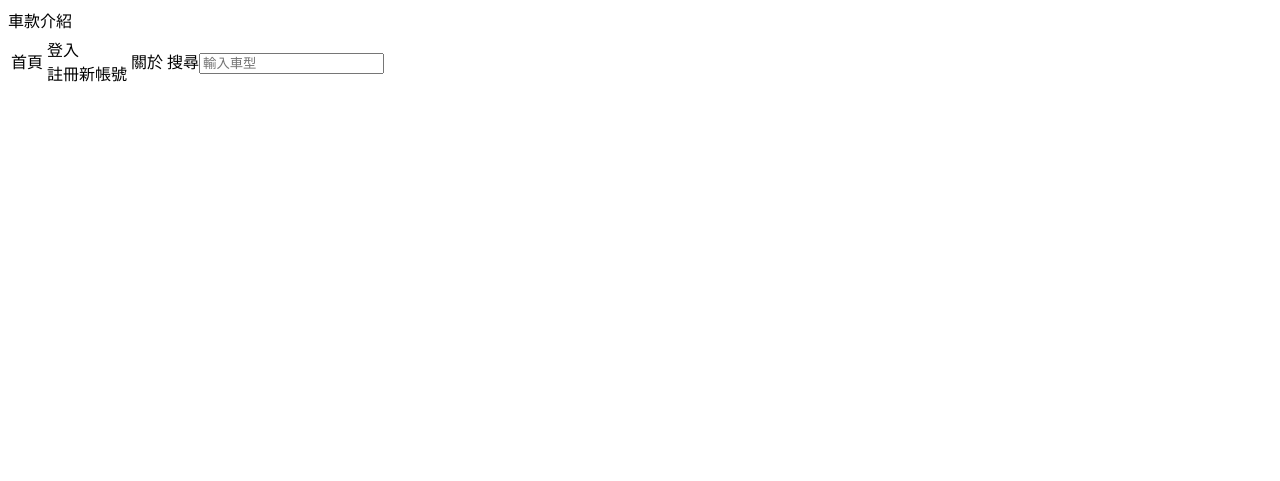
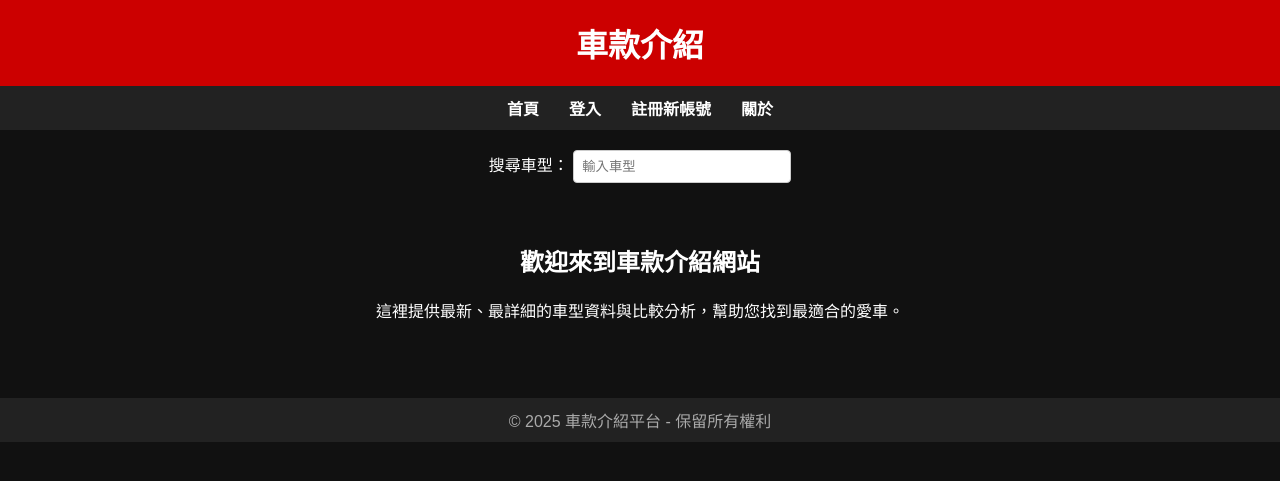
Before and after one commit to Leon5215/LEON, a PHP site: page / in a window 1280 px wide. Shown: the top 481 px of the page. Run offline with PHP 8.4, Linux system fonts and the light colour scheme.

Commit message:
Add files via upload

```diff
--- a/index.php
+++ b/index.php
@@ -1,17 +1,36 @@
 <!DOCTYPE html>
-<html lang="en">
+<html lang="zh-Hant">
 <head>
     <meta charset="UTF-8">
     <meta name="viewport" content="width=device-width, initial-scale=1.0">
-    <title>首頁</title>
+    <title>車款介紹首頁</title>
+    <link rel="stylesheet" href="style.css">
 </head>
 <body>
+    <header>
+        <h1>車款介紹</h1>
+    </header>
 
-<table>
-<tr>車款介紹</tr>
-<tr><td>首頁</td><td>登入<br>註冊新帳號</td><td>關於</td><td>搜尋<input type="text" name="keyword" placeholder="輸入車型"
-                    value="<?php echo isset($_GET['keyword']) ? $_GET['keyword'] : ''; ?>"></td></tr>
-<tr></tr>
-</table>
+    <nav>
+        <a href="#">首頁</a>
+        <a href="#">登入</a>
+        <a href="#">註冊新帳號</a>
+        <a href="#">關於</a>
+    </nav>
+
+    <div class="search-box">
+        <label for="search">搜尋車型：</label>
+        <input type="text" id="search" name="keyword" placeholder="輸入車型"
+            value="<?php echo isset($_GET['keyword']) ? $_GET['keyword'] : ''; ?>">
+    </div>
+
+    <main>
+        <h2>歡迎來到車款介紹網站</h2>
+        <p>這裡提供最新、最詳細的車型資料與比較分析，幫助您找到最適合的愛車。</p>
+    </main>
+
+    <footer>
+        &copy; 2025 車款介紹平台 - 保留所有權利
+    </footer>
 </body>
 </html>
--- /dev/null
+++ b/style.css
@@ -0,0 +1,60 @@
+body {
+    margin: 0;
+    font-family: Arial, sans-serif;
+    background-color: #111;
+    color: #fff;
+}
+
+header {
+    background-color: #c00;
+    padding: 20px;
+    text-align: center;
+}
+
+header h1 {
+    margin: 0;
+    color: white;
+}
+
+nav {
+    background-color: #222;
+    padding: 10px 0;
+    display: flex;
+    justify-content: center;
+    gap: 30px;
+}
+
+nav a {
+    color: #fff;
+    text-decoration: none;
+    font-weight: bold;
+}
+
+nav a:hover {
+    color: #f33;
+}
+
+.search-box {
+    text-align: center;
+    margin: 20px 0;
+}
+
+.search-box input[type="text"] {
+    padding: 8px;
+    width: 200px;
+    border: 1px solid #ccc;
+    border-radius: 4px;
+}
+
+main {
+    padding: 20px;
+    text-align: center;
+}
+
+footer {
+    background-color: #222;
+    color: #aaa;
+    text-align: center;
+    padding: 10px;
+    margin-top: 40px;
+}
```
